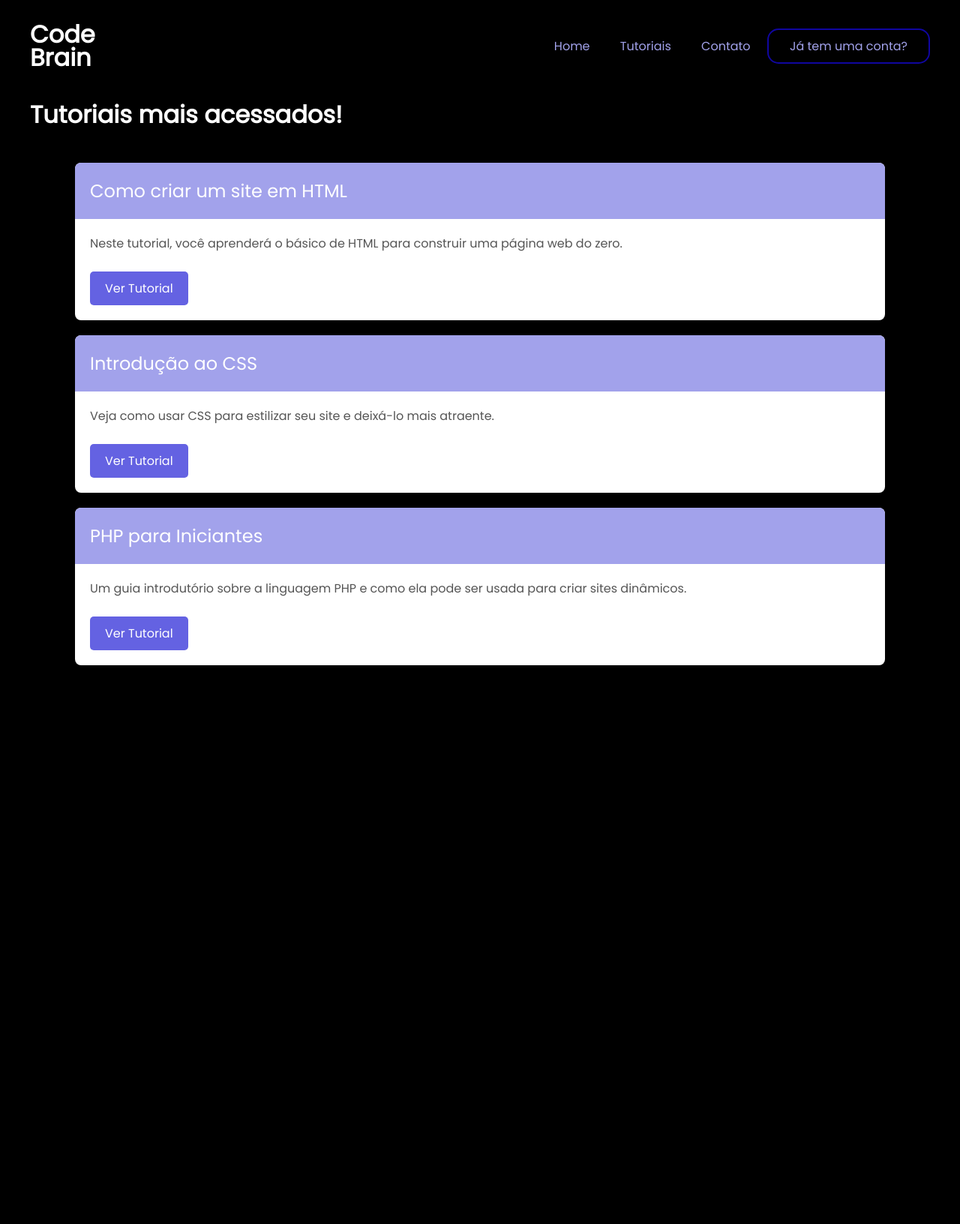
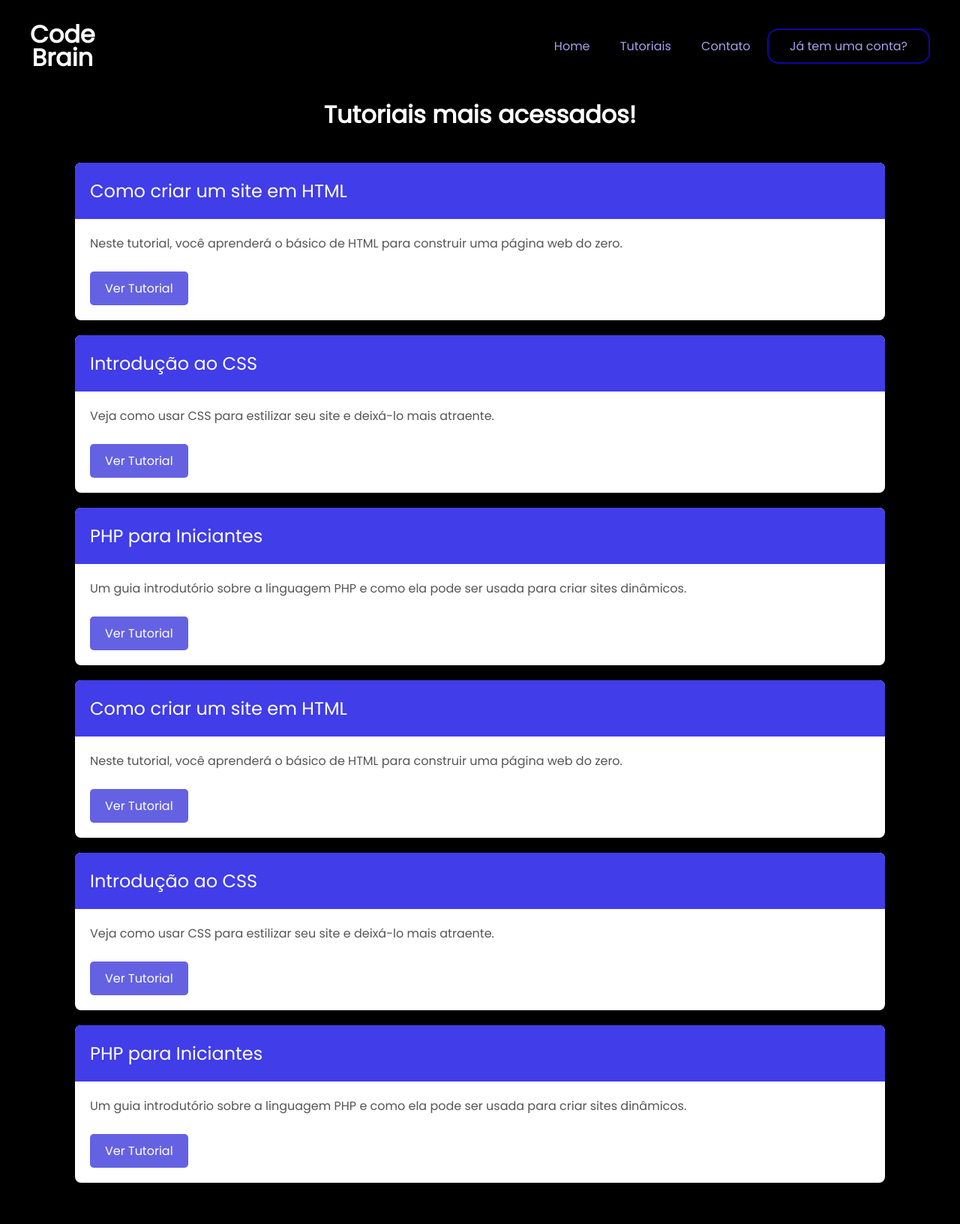
Before and after one commit to billocos/Code-Minds, a PHP site: page /view/tutoriais.php in a window 1280 px wide. Shown: the whole page at 75% size. Before the commit the page ends 887 px from the top, so only its background shows below. Run offline with PHP 8.4, Linux system fonts and the light colour scheme.

Commit message:
cortinas 2

```diff
--- /dev/null
+++ b/control/loginControl.php
@@ -0,0 +1,5 @@
+
+<?php
+var_dump($_POST);
+
+?>
--- a/index.php
+++ b/index.php
@@ -15,7 +15,7 @@
                 <ul>
                     <li><a href="#">Home</a></li>
                     <li><a href="#">Quem somos</a></li>
-                    <li><a href="#">Contato</a></li>
+                    <li><a href="./view/contato.php">Contato</a></li>
                 </ul>
             </nav>
         </header>
@@ -30,7 +30,6 @@
             <li><a href="#"><img src="./components/images/facebook.png" alt=""></a></li>
             <li><a href="#"><img src="./components/images/instagram.png" alt=""></a></li>
         </ul>
-        <img src="./components/images/principallogo2.png" alt="">
     </section>
 </body>
 </html>
--- a/styles/contato.css
+++ b/styles/contato.css
@@ -1,7 +1,10 @@
+@import url('https://fonts.googleapis.com/css2?family=Poppins:wght@200;300;400;500;600;700;800;900&display=swap');
+
+
 body{
     background-color: rgb(0, 0, 0);
     color: white;
-    font-family: poppinsregular;
+    font-family: 'Poppins', sans-serif;
     max-width: 1200px;
     margin: 0 auto;
     padding: 15px;
--- a/view/inicio.php
+++ b/view/inicio.php
@@ -13,7 +13,7 @@
     <header>
         <div id="title">
             <h1>Code</h1>
-            <h1>Minds</h1>
+            <h1>Brain</h1>
         </div>
 
         <ul>
--- a/view/login.php
+++ b/view/login.php
@@ -14,7 +14,7 @@
 
 		</div>
 		<div class="login-content">
-			<form action="../view/inicio.php">
+			<form action="../control/loginControl.php" method="post">
 				<img src="../components/images/user.png">
 				<h2 class="title">Bem-vindo!</h2>
            		<div class="input-div one">
@@ -23,7 +23,7 @@
            		   </div>
            		   <div class="div">
            		   		<h5>E-mail</h5>
-           		   		<input type="email" class="input">
+           		   		<input type="email" class="input" required>
            		   </div>
            		</div>
            		<div class="input-div pass">
@@ -32,7 +32,7 @@
            		   </div>
            		   <div class="div">
            		    	<h5>Senha</h5>
-           		    	<input type="password" class="input">
+           		    	<input type="password" class="input" required>
             	   </div>
             	</div>
             	<a href="#">Esqueceu sua senha?</a>
--- a/view/tutoriais.php
+++ b/view/tutoriais.php
@@ -70,7 +70,7 @@
             transform: translateY(-5px);
         }
         .tutorial-header {
-            background-color: rgb(162, 162, 235);
+            background-color: #403de9;
             color: white;
             padding: 20px;
             font-size: 1.5rem;
@@ -91,16 +91,18 @@
             color: white;
             text-decoration: none;
             border-radius: 5px;
-            transition: background-color 0.3s ease;
+            transition: background-color 0.5s ease;
         }
         .tutorial-link:hover {
-            background-color: #003d80;
+            background-color: #4c49e2;
         }
 
         h1{
             align-items: center;
             position: relative;
+            text-align: center;
         }
+
     </style>
 </head>
 <body>
@@ -138,6 +140,21 @@
             "titulo" => "PHP para Iniciantes",
             "descricao" => "Um guia introdutório sobre a linguagem PHP e como ela pode ser usada para criar sites dinâmicos.",
             "link" => "tutorial-php.php"
+        ],
+        [
+            "titulo" => "Como criar um site em HTML",
+            "descricao" => "Neste tutorial, você aprenderá o básico de HTML para construir uma página web do zero.",
+            "link" => "tutorial-html.php"
+        ],
+        [
+            "titulo" => "Introdução ao CSS",
+            "descricao" => "Veja como usar CSS para estilizar seu site e deixá-lo mais atraente.",
+            "link" => "tutorial-css.php"
+        ],
+        [
+            "titulo" => "PHP para Iniciantes",
+            "descricao" => "Um guia introdutório sobre a linguagem PHP e como ela pode ser usada para criar sites dinâmicos.",
+            "link" => "tutorial-php.php"
         ]
     ];
 
```
Also changed, not shown: styles/tutoriais.css (deleted).
